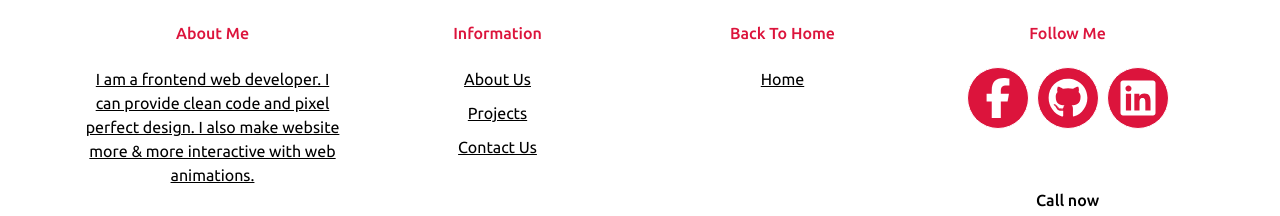
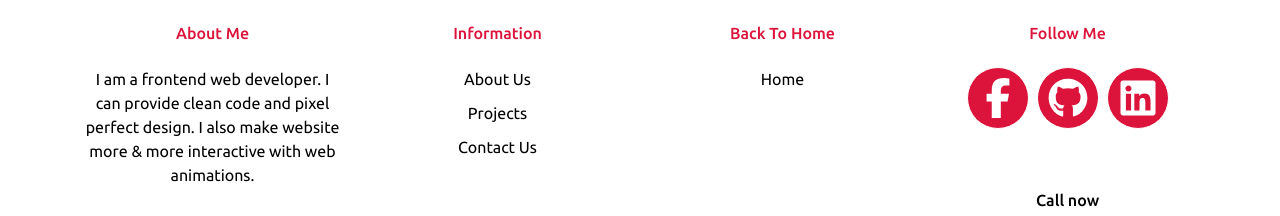
Before and after one commit to mehedi-hasan-anik/new_portfolio, a React (Create React App) app: page / in a window 1280 px wide. Shown: the part 6019-6235 px from the top of the page. Built offline with nearby package versions, Linux system fonts and the light colour scheme.

Commit message:
Added link

```diff
--- a/src/components/Footer/Footer.styles.css
+++ b/src/components/Footer/Footer.styles.css
@@ -6,7 +6,9 @@
   padding-bottom: 10px;
   color: black;
 }
-
+.footer-area a {
+  text-decoration: none;
+}
 .social-media .icon {
   height: 40px;
   width: 40px;
--- a/src/components/Footer/index.jsx
+++ b/src/components/Footer/index.jsx
@@ -18,11 +18,11 @@ const Footer = () => {
     // {name: "H#000(0th Floor), Road #00, new DOHS, Mohakhali, Dhaka, Bangladesh" , link: "//google.com/map"},
     // {name: "" , link: "//google.com/map"},
   ];
-  const Home = [{ name: "Home", link: "/home" }];
+  const Home = [{ name: "Home", link: "/#home" }];
   const information = [
-    { name: "About Us", link: "/about" },
-    { name: "Projects", link: "/project" },
-    { name: "Contact Us", link: "/contact" },
+    { name: "About Us", link: "/#about" },
+    { name: "Projects", link: "/#project" },
+    { name: "Contact Us", link: "/#contact" },
   ];
   return (
     <footer className="footer-area clear-both">
--- a/src/components/FooterCol/index.jsx
+++ b/src/components/FooterCol/index.jsx
@@ -1,5 +1,4 @@
 import React from "react";
-import { Link } from "react-router-dom";
 // import "./FooterCol.css";
 
 const FooterCol = (props) => {
@@ -11,9 +10,9 @@ const FooterCol = (props) => {
       <ul className="list-unstyled mt-4">
         {props.menuItems.map((item, index) => (
           <li key={index}>
-            <Link to={item.link} className="" style={{ color: "black" }}>
+            <a href={item.link} className="" style={{ color: "black" }}>
               {item.name}
-            </Link>
+            </a>
           </li>
         ))}
       </ul>
```
